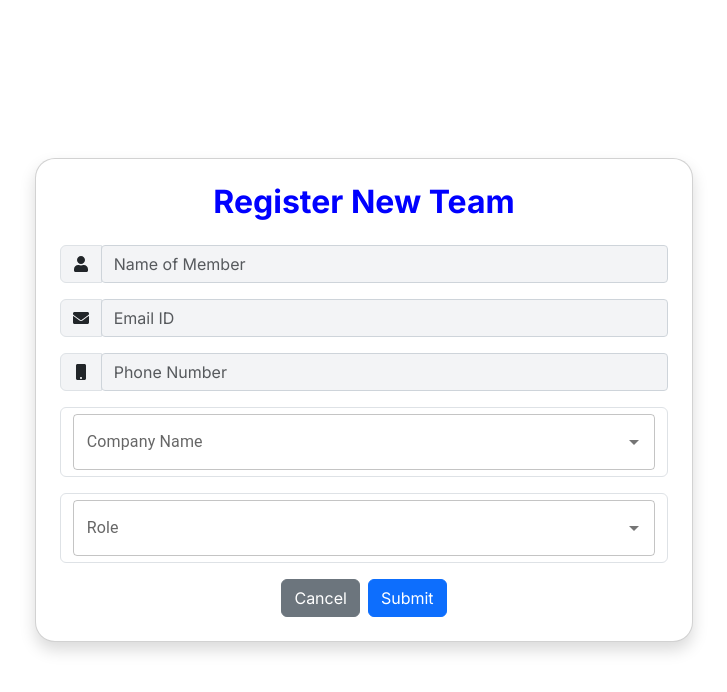
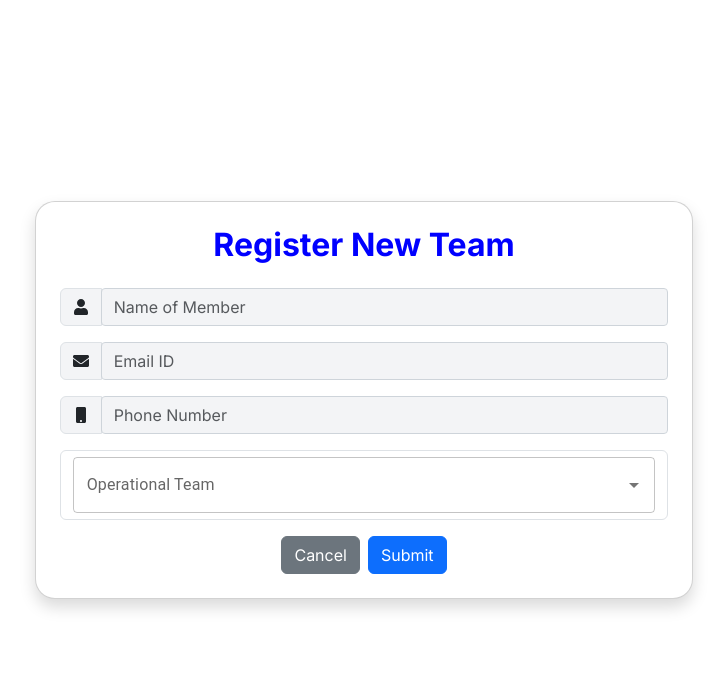
Before and after one commit to gitakash2023/front_end_bg, a Next.js app: page /admin/internal-team/add-team in a window 1280 px wide. Shown: the top 692 px of the page, without its empty margins (276-1003 px from the left). Built offline with nearby package versions, Linux system fonts and the light colour scheme; no server answers.

Commit message:
remove company autofill

```diff
--- a/app/admin/candidates/mutistepForm/MainForm.jsx
+++ b/app/admin/candidates/mutistepForm/MainForm.jsx
@@ -140,9 +140,9 @@ const MainForm = () => {
 
   const handleCloseDialog = () => {
     setDialogOpen(false);
-    if (success) {
-      router.push("/admin/candidates");
-    }
+    // if (success) {
+    //   router.push("/admin/candidates");
+    // }
   };
 
   const handleGoToLastStep = () => {
--- a/app/admin/internal-team/internal-team-component/NewTeamForm.jsx
+++ b/app/admin/internal-team/internal-team-component/NewTeamForm.jsx
@@ -1,8 +1,8 @@
 "use client";
 import React, { useState, useEffect } from 'react';
 import { Formik, Form, Field, ErrorMessage } from 'formik';
-import { FaUser, FaEnvelope, FaMobile, FaBriefcase, FaBuilding } from 'react-icons/fa';
-import { _create, _update, _getAll } from '../../../../utils/apiUtils';
+import { FaUser, FaEnvelope, FaMobile, FaBriefcase } from 'react-icons/fa';
+import { _create, _update } from '../../../../utils/apiUtils';
 import { Snackbar, IconButton, Autocomplete, TextField } from '@mui/material';
 import CloseIcon from '@mui/icons-material/Close';
 
@@ -19,8 +19,7 @@ const inputFields = [
     { name: 'name', placeholder: 'Name of Member', label: 'Name', type: 'text', icon: <FaUser /> },
     { name: 'email_id', placeholder: 'Email ID', label: 'Email', type: 'email', icon: <FaEnvelope /> },
     { name: 'mobile_number', placeholder: 'Phone Number', label: 'Phone Number', type: 'text', icon: <FaMobile /> },
-    { name: 'company_name', placeholder: 'Select Company', label: 'Company Name', type: 'text', icon: <FaBuilding /> },
-    { name: 'role', placeholder: 'Select Role', label: 'Role', type: 'text', icon: <FaBriefcase /> },
+    { name: 'role', placeholder: 'Select Role', label: 'Operational Team', type: 'text', icon: <FaBriefcase /> },
 ];
 
 const roleMapping = {
@@ -37,33 +36,14 @@ const NewTeamForm = ({ team, onClose, updateTeamList }) => {
     const [errorMessage, setErrorMessage] = useState('');
     const [snackbarOpen, setSnackbarOpen] = useState(false);
     const [role, setRole] = useState(team ? team.role : '');
-    const [companyOptions, setCompanyOptions] = useState([]);
     const [roleOptions, setRoleOptions] = useState(roles.map(role => ({ label: role })));
-    const [selectedCompany, setSelectedCompany] = useState(null);
 
     const initialValues = {
         name: team ? team.name : '',
         email_id: team ? team.email_id : '',
         mobile_number: team ? team.mobile_number : '',
-        role: team ? team.role : '',
-        company_name: team ? team.company_name : ''
+        role: team ? team.role : ''
     };
-
-    useEffect(() => {
-        const fetchCompanies = async () => {
-            try {
-                const companiesData = await _getAll("/client");
-                setCompanyOptions(companiesData.map(company => ({
-                    id: company.id,
-                    name: company.name
-                })));
-            } catch (error) {
-                console.error('Error fetching companies:', error);
-            }
-        };
-
-        fetchCompanies();
-    }, []);
 
     useEffect(() => {
         if (successMessage || errorMessage) {
@@ -83,8 +63,7 @@ const NewTeamForm = ({ team, onClose, updateTeamList }) => {
             const numericRole = roleMapping[values.role] || '';
             const updatedValues = {
                 ...values,
-                role: numericRole,
-                client_id: selectedCompany ? selectedCompany.id : ''
+                role: numericRole
             };
 
             // Log the data to be sent
@@ -138,7 +117,7 @@ const NewTeamForm = ({ team, onClose, updateTeamList }) => {
                             validate={(values) => {
                                 const errors = {};
                                 inputFields.forEach(field => {
-                                    if (field.name !== 'role' && field.name !== 'company_name' && !values[field.name]) {
+                                    if (field.name !== 'role' && !values[field.name]) {
                                         errors[field.name] = `${field.label} is required`;
                                     } else if (field.name === 'email_id' && !/^[A-Z0-9._%+-]+@[A-Z0-9.-]+\.[A-Z]{2,}$/i.test(values.email_id)) {
                                         errors.email_id = 'Invalid email address';
@@ -164,25 +143,6 @@ const NewTeamForm = ({ team, onClose, updateTeamList }) => {
                                                         }}
                                                         options={roleOptions}
                                                         getOptionLabel={(option) => option.label}
-                                                        renderInput={(params) => (
-                                                            <TextField
-                                                                {...params}
-                                                                label={field.label}
-                                                                variant="outlined"
-                                                                placeholder={field.placeholder}
-                                                            />
-                                                        )}
-                                                        className="form-control"
-                                                    />
-                                                ) : field.name === 'company_name' ? (
-                                                    <Autocomplete
-                                                        value={selectedCompany}
-                                                        onChange={(event, newValue) => {
-                                                            setSelectedCompany(newValue);
-                                                            setFieldValue(field.name, newValue ? newValue.name : '');
-                                                        }}
-                                                        options={companyOptions}
-                                                        getOptionLabel={(option) => option.name}
                                                         renderInput={(params) => (
                                                             <TextField
                                                                 {...params}
--- a/app/admin/internal-team/internal-team-component/columns.jsx
+++ b/app/admin/internal-team/internal-team-component/columns.jsx
@@ -4,7 +4,7 @@ const staticColumns = [
     { field: 'email_id', headerName: 'Email', width: 200 },
     { field: 'mobile_number', headerName: 'Phone Number', width: 200 },
     { field: 'company_name', headerName: 'Company Name', width: 200 },
-    { field: 'role', headerName: 'Role', width: 200 },
+    { field: 'user_role', headerName: 'Role', width: 200 },
 
   ];
 
--- a/common-components/LoginForm.jsx
+++ b/common-components/LoginForm.jsx
@@ -59,9 +59,9 @@ const LoginPage = () => {
         case 8:
           router.push("/referenceinfo/dashboard");
           break;
-        case 9:
-          router.push("/experienceinfo/dashboard");
-          break;
+          case 9:
+            router.push("/experienceinfo/dashboard");
+            break;
         default:
           setError("Invalid user role.");
       }
```
